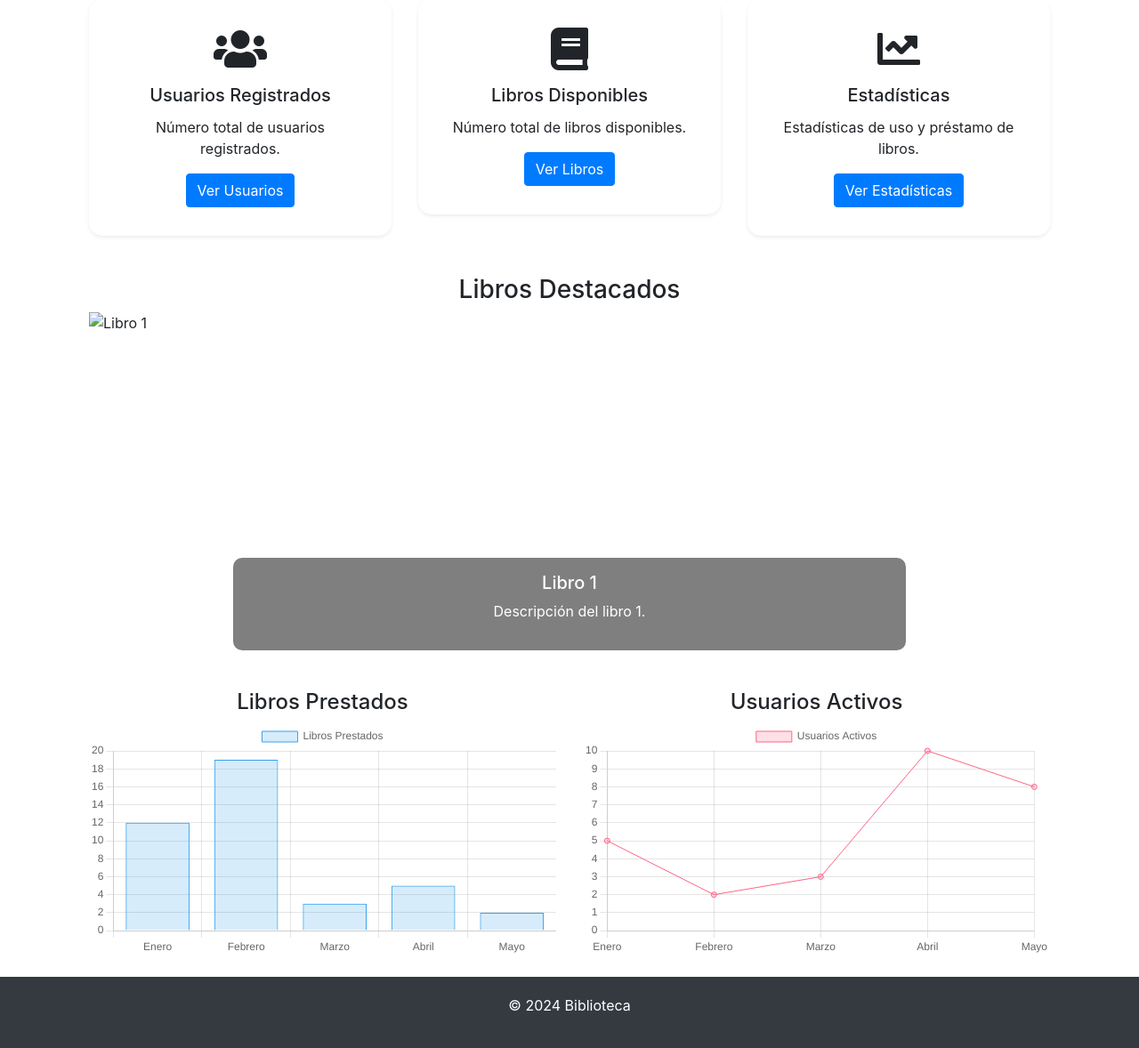
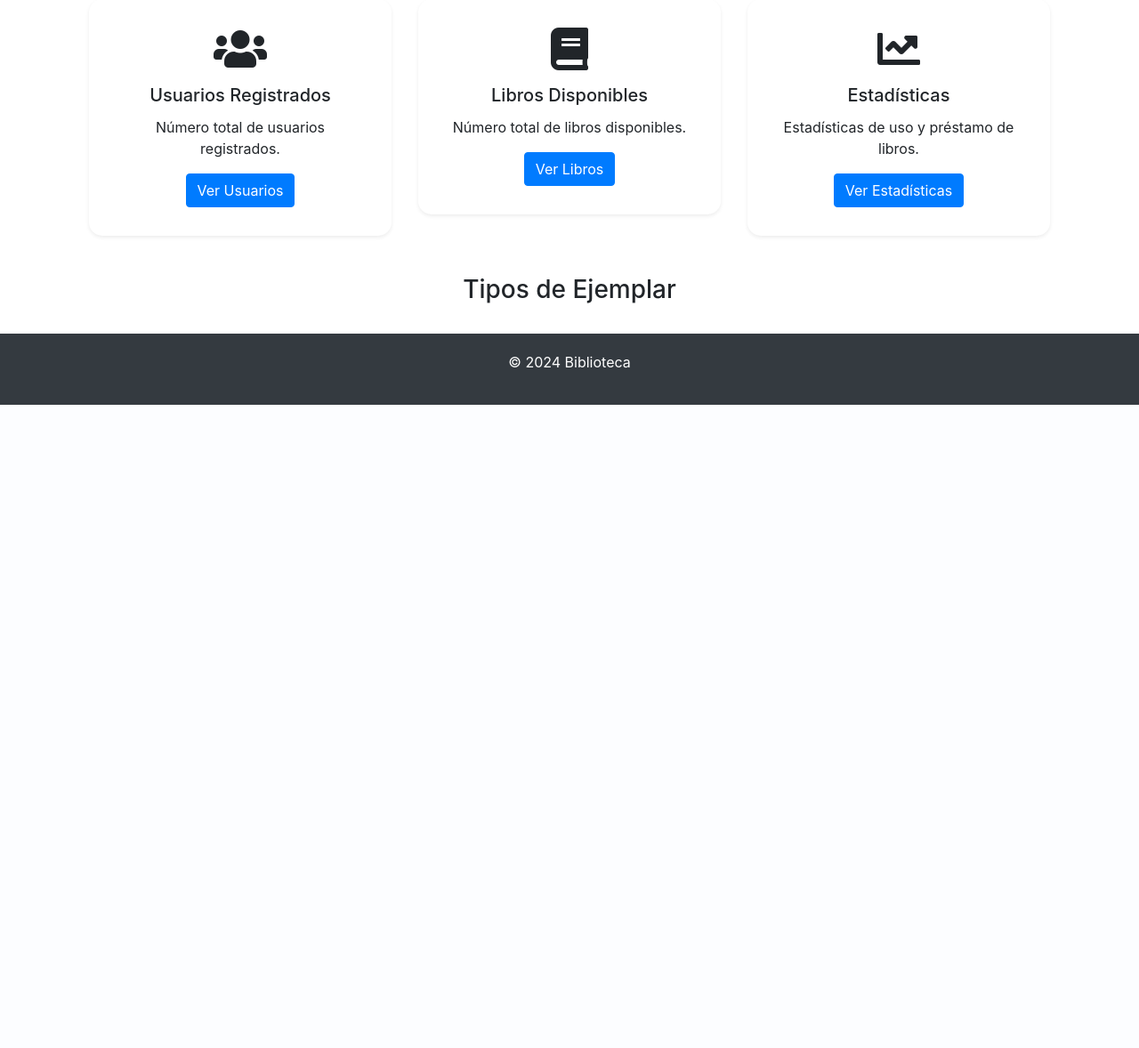
Before and after one commit to Base-de-Datos-II/page_mongodb, a Flask app: page / in a window 1280 px wide. Shown: the part 485-1663 px from the top of the page at 89% size. After the commit the page ends 940 px from the top, so only its background shows below. Run offline with Flask 3, Linux system fonts and the light colour scheme; data that the repository does not hold is empty; some libraries are stand-ins or nearby versions.

Commit message:
eliminacion graficos

```diff
--- a/templates/index.html
+++ b/templates/index.html
@@ -104,30 +104,10 @@
         </div>
 
         <div class="my-4">
-            <h3 class="text-center">Libros Destacados</h3>
+            <h3 class="text-center">Tipos de Ejemplar</h3>
             <div id="librosDestacados" class="carousel slide" data-ride="carousel">
-                <div class="carousel-inner">
-                    <div class="carousel-item active">
-                        <img src="https://via.placeholder.com/800x400" class="d-block w-100" alt="Libro 1">
-                        <div class="carousel-caption d-none d-md-block">
-                            <h5>Libro 1</h5>
-                            <p>Descripción del libro 1.</p>
-                        </div>
-                    </div>
-                    <div class="carousel-item">
-                        <img src="https://via.placeholder.com/800x400" class="d-block w-100" alt="Libro 2">
-                        <div class="carousel-caption d-none d-md-block">
-                            <h5>Libro 2</h5>
-                            <p>Descripción del libro 2.</p>
-                        </div>
-                    </div>
-                    <div class="carousel-item">
-                        <img src="https://via.placeholder.com/800x400" class="d-block w-100" alt="Libro 3">
-                        <div class="carousel-caption d-none d-md-block">
-                            <h5>Libro 3</h5>
-                            <p>Descripción del libro 3.</p>
-                        </div>
-                    </div>
+                <div class="carousel-inner" id="librosDestacadosInner">
+                    <!-- Los libros destacados serán insertados aquí dinámicamente -->
                 </div>
                 <a class="carousel-control-prev" href="#librosDestacados" role="button" data-slide="prev">
                     <span class="carousel-control-prev-icon" aria-hidden="true"></span>
@@ -140,80 +120,27 @@
             </div>
         </div>
 
-        <div class="row">
-            <div class="col-md-6">
-                <h4 class="text-center">Libros Prestados</h4>
-                <canvas id="prestamosChart"></canvas>
-            </div>
-            <div class="col-md-6">
-                <h4 class="text-center">Usuarios Activos</h4>
-                <canvas id="usuariosChart"></canvas>
-            </div>
-        </div>
     </main>
-
 
     <script src="https://code.jquery.com/jquery-3.5.1.slim.min.js"></script>
     <script src="https://cdn.jsdelivr.net/npm/popper.js@1.16.0/dist/umd/popper.min.js"></script>
     <script src="https://stackpath.bootstrapcdn.com/bootstrap/4.5.2/js/bootstrap.min.js"></script>
-    <script src="https://cdn.jsdelivr.net/npm/chart.js"></script>
     <script>
-        // Datos para los gráficos
-        const prestamosData = {
-            labels: ['Enero', 'Febrero', 'Marzo', 'Abril', 'Mayo'],
-            datasets: [{
-                label: 'Libros Prestados',
-                backgroundColor: 'rgba(54, 162, 235, 0.2)',
-                borderColor: 'rgba(54, 162, 235, 1)',
-                borderWidth: 1,
-                data: [12, 19, 3, 5, 2]
-            }]
-        };
-
-        const usuariosData = {
-            labels: ['Enero', 'Febrero', 'Marzo', 'Abril', 'Mayo'],
-            datasets: [{
-                label: 'Usuarios Activos',
-                backgroundColor: 'rgba(255, 99, 132, 0.2)',
-                borderColor: 'rgba(255, 99, 132, 1)',
-                borderWidth: 1,
-                data: [5, 2, 3, 10, 8]
-            }]
-        };
-
-        // Configuración de los gráficos
-        const configPrestamos = {
-            type: 'bar',
-            data: prestamosData,
-            options: {
-                scales: {
-                    y: {
-                        beginAtZero: true
-                    }
-                }
-            }
-        };
-
-        const configUsuarios = {
-            type: 'line',
-            data: usuariosData,
-            options: {
-                scales: {
-                    y: {
-                        beginAtZero: true
-                    }
-                }
-            }
-        };
-
-        // Inicialización de los gráficos
-        window.onload = function() {
-            const ctxPrestamos = document.getElementById('prestamosChart').getContext('2d');
-            new Chart(ctxPrestamos, configPrestamos);
-
-            const ctxUsuarios = document.getElementById('usuariosChart').getContext('2d');
-            new Chart(ctxUsuarios, configUsuarios);
-        };
+        // Hacer una solicitud GET a la API para obtener las estadísticas
+        fetch('/api/est')
+            .then(response => response.json())
+            .then(data => {
+                // Formatear los datos para mostrar solo el tipo de ejemplar y el recuento
+                const formattedStats = data.map(item => `<div class="carousel-item"><div class="d-block w-100"><h5>${item.TIPO_EJEMPLAR}</h5><p>Recuento: ${item.count}</p></div></div>`).join('\n');
+                // Mostrar las estadísticas formateadas en el carrusel
+                document.getElementById('librosDestacadosInner').innerHTML = formattedStats;
+                // Establecer el primer elemento del carrusel como activo
+                document.querySelector('#librosDestacadosInner .carousel-item').classList.add('active');
+            })
+            .catch(error => console.error('Error al obtener las estadísticas:', error));
     </script>
 
+    </main>
+
+
 {% endblock %}
```
